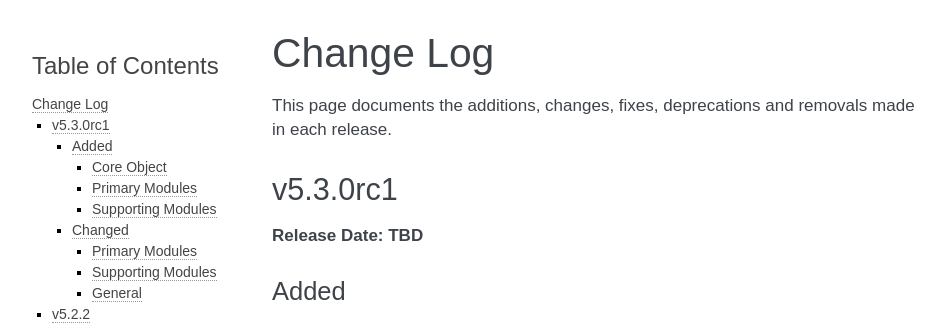
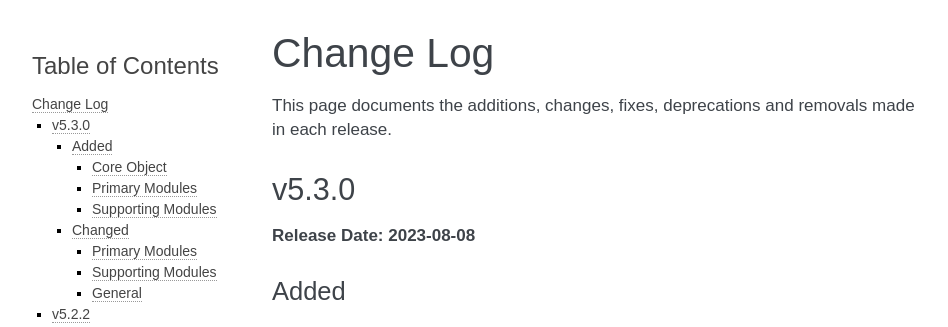
Before and after one commit to jeffshurtliff/khoros, a Sphinx documentation site: the page built from docs/changelog.rst, in a window 1280 px wide and 900 px high. Shown: the top 327 px of the window, without its empty margins (148-1096 px from the left). Built offline with Sphinx 7.4.7, drawn with Linux system fonts in a browser that asks for light colours.

Commit message:
Updated the version to be 5.3.0

```diff
--- a/docs/changelog.rst
+++ b/docs/changelog.rst
@@ -3,10 +3,10 @@ Change Log
 ##########
 This page documents the additions, changes, fixes, deprecations and removals made in each release.
 
-*********
-v5.3.0rc1
-*********
-**Release Date: TBD**
+******
+v5.3.0
+******
+**Release Date: 2023-08-08**
 
 Added
 =====
--- a/khoros/utils/version.py
+++ b/khoros/utils/version.py
@@ -6,7 +6,7 @@
 :Example:           ``__version__ = version.get_full_version()``
 :Created By:        Jeff Shurtliff
 :Last Modified:     Jeff Shurtliff
-:Modified Date:     26 Jul 2023
+:Modified Date:     08 Aug 2023
 """
 
 import json
@@ -15,7 +15,7 @@ import urllib.request
 from . import log_utils
 
 # Define special and global variables
-__version__ = "5.3.0rc1"
+__version__ = "5.3.0"
 latest_version_reported = False
 logger = log_utils.initialize_logging(__name__)
 
--- a/pyproject.toml
+++ b/pyproject.toml
@@ -1,6 +1,6 @@
 [tool.poetry]
 name = "khoros"
-version = "5.3.0rc1"
+version = "5.3.0"
 description = "Useful tools and utilities to assist in managing a Khoros Communities (formerly Lithium) environment."
 authors = ["Jeff Shurtliff <jeff.shurtliff@rsa.com>"]
 license = "MIT"
```
